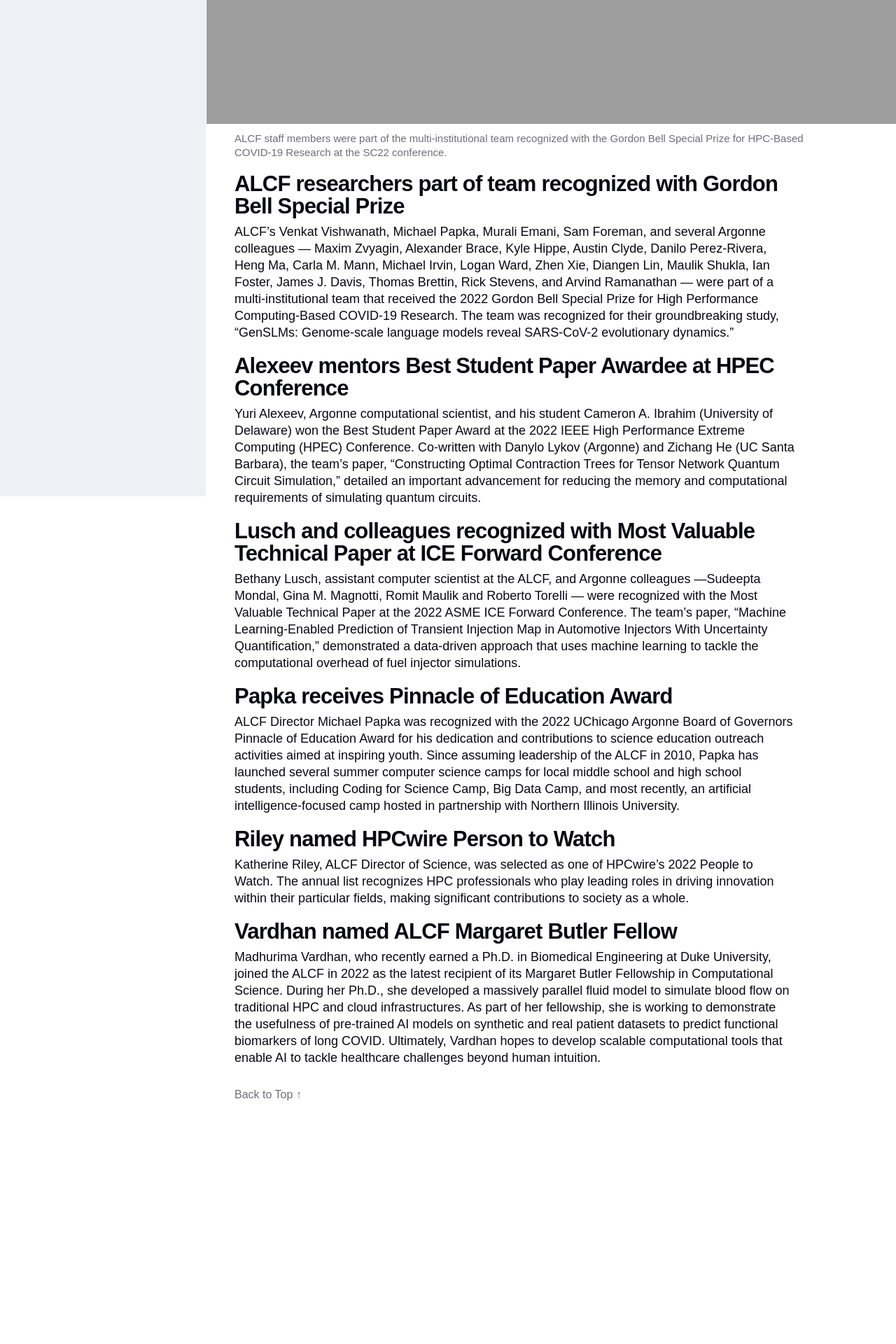
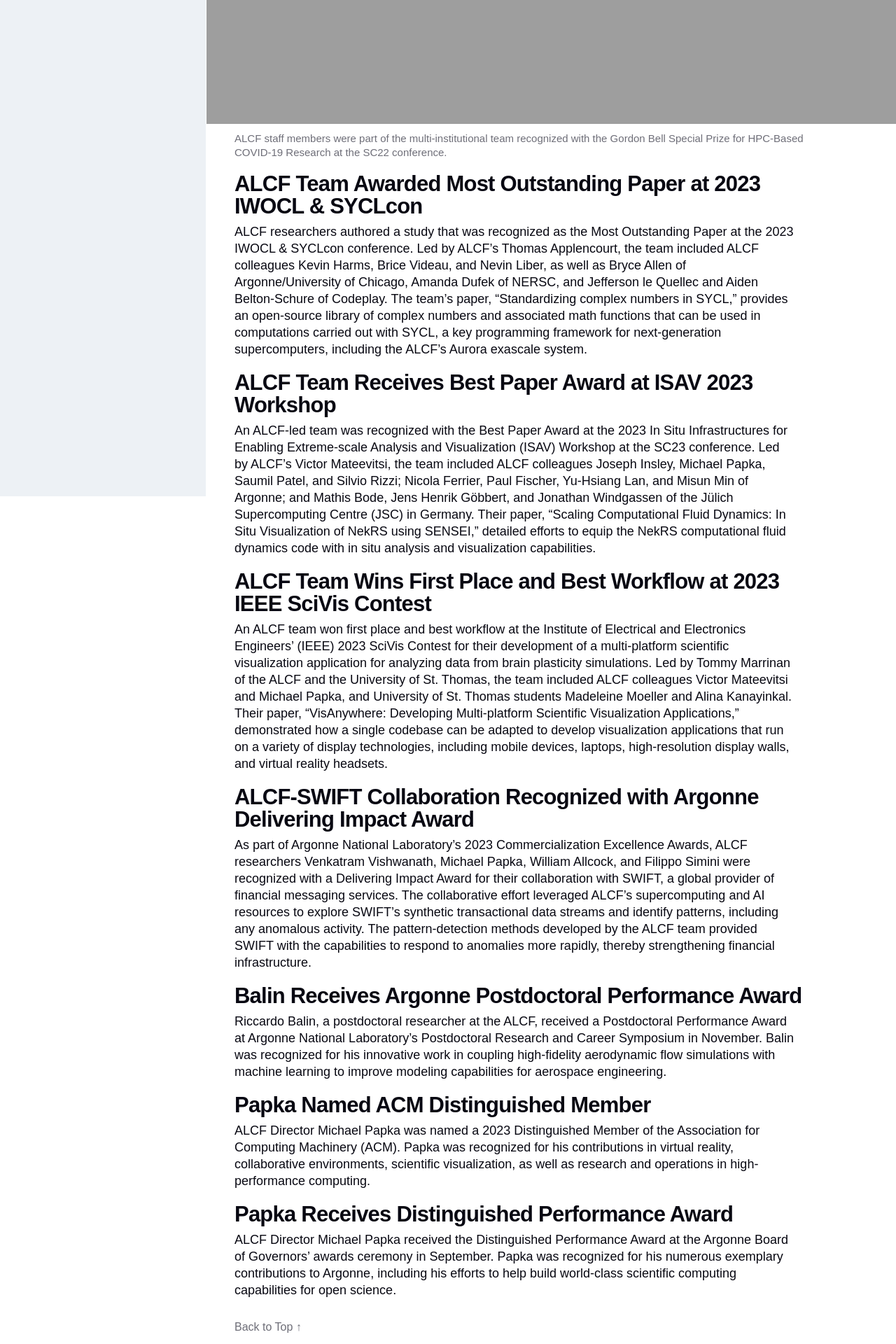
Before and after one commit to argonne-lcf/AR2023, a Jekyll site: the page built from 04_expertise-and-resources/staff-news.md, in a window 1280 px wide. Shown: the part 635-2555 px from the top of the page at 70% size. Built offline with Jekyll 4.4.1, drawn with Linux system fonts in a browser that asks for light colours; some web fonts are replaced.

Commit message:
Updated with 2023 Staff News text

```diff
--- a/04_expertise-and-resources/staff-news.md
+++ b/04_expertise-and-resources/staff-news.md
@@ -10,26 +10,30 @@ hero-img-caption: "ALCF staff members were part of the multi-institutional team
 ---
 
 
-# ALCF researchers part of team recognized with Gordon Bell Special Prize
+# ALCF Team Awarded Most Outstanding Paper at 2023 IWOCL & SYCLcon
 
-ALCF’s Venkat Vishwanath, Michael Papka, Murali Emani, Sam Foreman, and several Argonne colleagues — Maxim Zvyagin, Alexander Brace, Kyle Hippe, Austin Clyde, Danilo Perez-Rivera, Heng Ma, Carla M. Mann, Michael Irvin, Logan Ward, Zhen Xie, Diangen Lin, Maulik Shukla, Ian Foster, James J. Davis, Thomas Brettin, Rick Stevens, and Arvind Ramanathan — were part of a multi-institutional team that received the 2022 Gordon Bell Special Prize for High Performance Computing-Based COVID-19 Research. The team was recognized for their groundbreaking study, “GenSLMs: Genome-scale language models reveal SARS-CoV-2 evolutionary dynamics.”
+ALCF researchers authored a study that was recognized as the Most Outstanding Paper at the 2023 IWOCL & SYCLcon conference. Led by ALCF’s Thomas Applencourt, the team included ALCF colleagues Kevin Harms, Brice Videau, and Nevin Liber, as well as Bryce Allen of Argonne/University of Chicago, Amanda Dufek of NERSC, and Jefferson le Quellec and Aiden Belton-Schure of Codeplay. The team’s paper, “Standardizing complex numbers in SYCL,” provides an open-source library of complex numbers and associated math functions that can be used in computations carried out with SYCL, a key programming framework for next-generation supercomputers, including the ALCF’s Aurora exascale system.
 
-# Alexeev mentors Best Student Paper Awardee at HPEC Conference
+# ALCF Team Receives Best Paper Award at ISAV 2023 Workshop
 
-Yuri Alexeev, Argonne computational scientist, and his student Cameron A. Ibrahim (University of Delaware) won the Best Student Paper Award at the 2022 IEEE High Performance Extreme Computing (HPEC) Conference. Co-written with Danylo Lykov (Argonne) and Zichang He (UC Santa Barbara), the team’s paper, “Constructing Optimal Contraction Trees for Tensor Network Quantum Circuit Simulation,” detailed an important advancement for reducing the memory and computational requirements of simulating quantum circuits.
+An ALCF-led team was recognized with the Best Paper Award at the 2023 In Situ Infrastructures for Enabling Extreme-scale Analysis and Visualization (ISAV) Workshop at the SC23 conference. Led by ALCF’s Victor Mateevitsi, the team included ALCF colleagues Joseph Insley, Michael Papka, Saumil Patel, and Silvio Rizzi; Nicola Ferrier, Paul Fischer, Yu-Hsiang Lan, and Misun Min of Argonne; and Mathis Bode, Jens Henrik Göbbert, and Jonathan Windgassen of the Jülich Supercomputing Centre (JSC) in Germany. Their paper, “Scaling Computational Fluid Dynamics: In Situ Visualization of NekRS using SENSEI,” detailed efforts to equip the NekRS computational fluid dynamics code with in situ analysis and visualization capabilities.
 
-# Lusch and colleagues recognized with Most Valuable Technical Paper at ICE Forward Conference
+# ALCF Team Wins First Place and Best Workflow at 2023 IEEE SciVis Contest
 
-Bethany Lusch, assistant computer scientist at the ALCF, and Argonne colleagues —Sudeepta Mondal, Gina M. Magnotti, Romit Maulik and Roberto Torelli — were recognized with the Most Valuable Technical Paper at the 2022 ASME ICE Forward Conference. The team’s paper, “Machine Learning-Enabled Prediction of Transient Injection Map in Automotive Injectors With Uncertainty Quantification,” demonstrated a data-driven approach that uses machine learning to tackle the computational overhead of fuel injector simulations.
+An ALCF team won first place and best workflow at the Institute of Electrical and Electronics Engineers’ (IEEE) 2023 SciVis Contest for their development of a multi-platform scientific visualization application for analyzing data from brain plasticity simulations. Led by Tommy Marrinan of the ALCF and the University of St. Thomas, the team included ALCF colleagues Victor Mateevitsi and Michael Papka, and University of St. Thomas students Madeleine Moeller and Alina Kanayinkal. Their paper, “VisAnywhere: Developing Multi-platform Scientific Visualization Applications,” demonstrated how a single codebase can be adapted to develop visualization applications that run on a variety of display technologies, including mobile devices, laptops, high-resolution display walls, and virtual reality headsets.
 
-# Papka receives Pinnacle of Education Award
+# ALCF-SWIFT Collaboration Recognized with Argonne Delivering Impact Award
 
-ALCF Director Michael Papka was recognized with the 2022 UChicago Argonne Board of Governors Pinnacle of Education Award for his dedication and contributions to science education outreach activities aimed at inspiring youth. Since assuming leadership of the ALCF in 2010, Papka has launched several summer computer science camps for local middle school and high school students, including Coding for Science Camp, Big Data Camp, and most recently, an artificial intelligence-focused camp hosted in partnership with Northern Illinois University.
+As part of Argonne National Laboratory's 2023 Commercialization Excellence Awards, ALCF researchers Venkatram Vishwanath, Michael Papka, William Allcock, and Filippo Simini were recognized with a Delivering Impact Award for their collaboration with SWIFT, a global provider of financial messaging services. The collaborative effort leveraged ALCF’s supercomputing and AI resources to explore SWIFT’s synthetic transactional data streams and identify patterns, including any anomalous activity. The pattern-detection methods developed by the ALCF team provided SWIFT with the capabilities to respond to anomalies more rapidly, thereby strengthening financial infrastructure.
 
-# Riley named HPCwire Person to Watch
+# Balin Receives Argonne Postdoctoral Performance Award
 
-Katherine Riley, ALCF Director of Science, was selected as one of HPCwire’s 2022 People to Watch. The annual list recognizes HPC professionals who play leading roles in driving innovation within their particular fields, making significant contributions to society as a whole.
+Riccardo Balin, a postdoctoral researcher at the ALCF, received a Postdoctoral Performance Award at Argonne National Laboratory's Postdoctoral Research and Career Symposium in November. Balin was recognized for his innovative work in coupling high-fidelity aerodynamic flow simulations with machine learning to improve modeling capabilities for aerospace engineering.
 
-# Vardhan named ALCF Margaret Butler Fellow
+# Papka Named ACM Distinguished Member
 
-Madhurima Vardhan, who recently earned a Ph.D. in Biomedical Engineering at Duke University, joined the ALCF in 2022 as the latest recipient of its Margaret Butler Fellowship in Computational Science. During her Ph.D., she developed a massively parallel fluid model to simulate blood flow on traditional HPC and cloud infrastructures. As part of her fellowship, she is working to demonstrate the usefulness of pre-trained AI models on synthetic and real patient datasets to predict functional biomarkers of long COVID. Ultimately, Vardhan hopes to develop scalable computational tools that enable AI to tackle healthcare challenges beyond human intuition.
+ALCF Director Michael Papka was named a 2023 Distinguished Member of the Association for Computing Machinery (ACM). Papka was recognized for his contributions in virtual reality, collaborative environments, scientific visualization, as well as research and operations in high-performance computing.
+
+# Papka Receives Distinguished Performance Award
+
+ALCF Director Michael Papka received the Distinguished Performance Award at the Argonne Board of Governors’ awards ceremony in September. Papka was recognized for his numerous exemplary contributions to Argonne, including his efforts to help build world-class scientific computing capabilities for open science.
```
